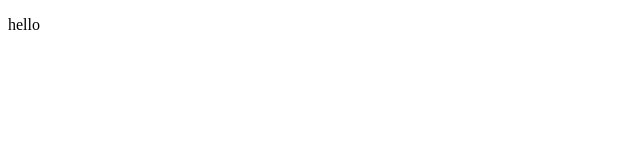
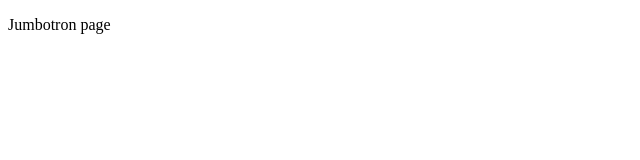
Before and after one commit to pranjalkatiyar/vidflix, a React (Create React App) app in the folder vidflix/: page / in a window 1280 px wide. Shown: the top 160 px of the page, without its empty margins (0-640 px from the left). Built offline with nearby package versions, Linux system fonts and the light colour scheme.

Commit message:
index.js file ,Jumbotron checked

```diff
--- a/vidflix/src/App.js
+++ b/vidflix/src/App.js
@@ -1,7 +1,9 @@
-
+import Jumbotron from './components/jumbotron/index'
 function App() {
   return (
-   <p>hello</p>
+    <div>
+   <Jumbotron/>
+   </div>
   );
 }
 
--- /dev/null
+++ b/vidflix/src/components/jumbotron/index.js
@@ -0,0 +1,7 @@
+import React from "react";
+
+ function Jumbotron({}){
+ return (<p> Jumbotron page</p>);
+}
+
+export default Jumbotron;
--- a/vidflix/src/components/jumbotron/styles/jumbotron.js
+++ /dev/null
@@ -1,5 +0,0 @@
-import React from "react";
-
-export default function Jumbotron({}){
-
-}
```
